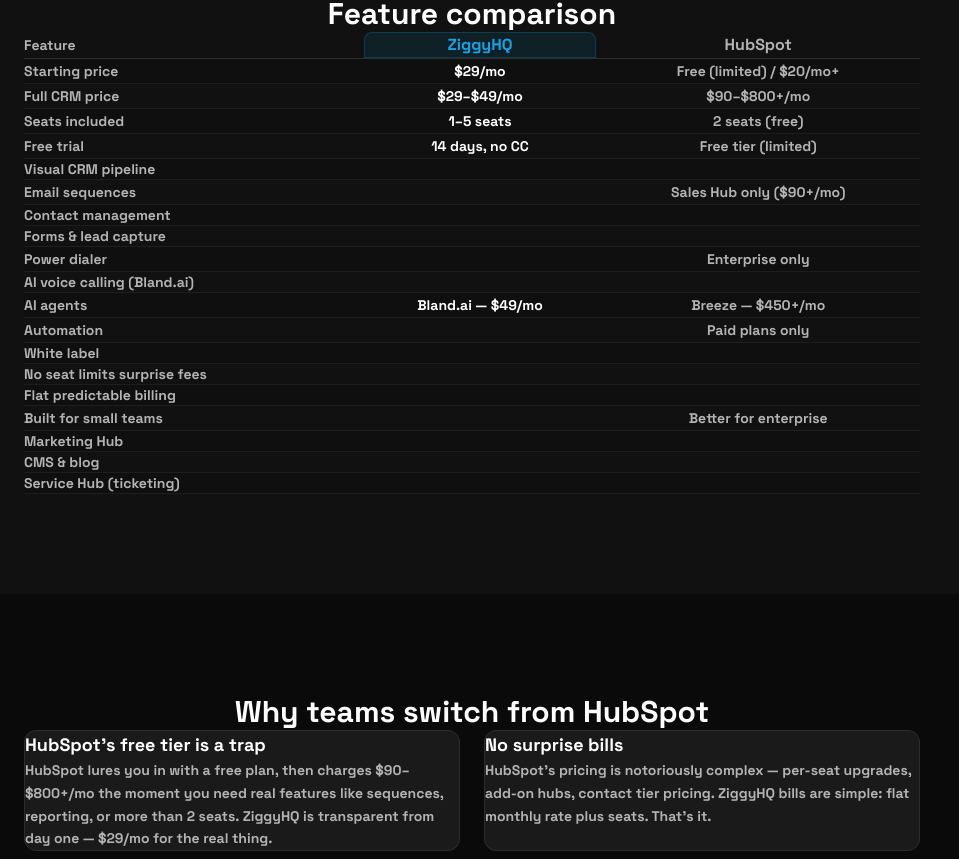
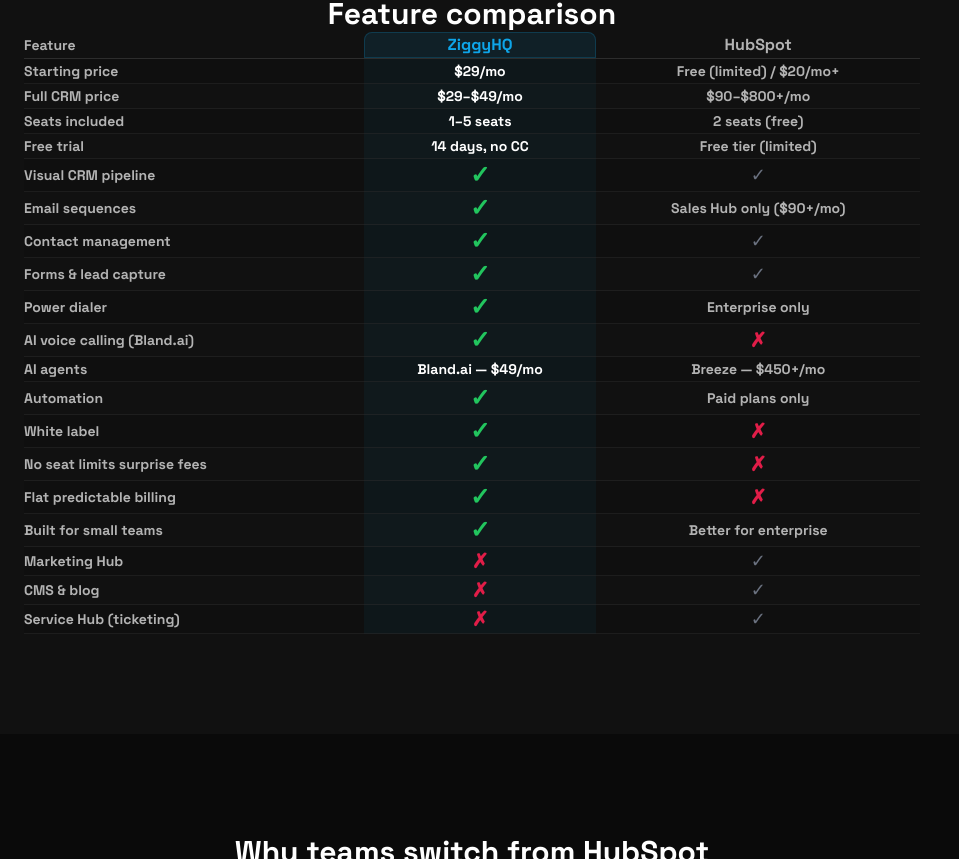
Before and after one commit to ziggytech-dotcom/ziggyhq-marketing, a Next.js app: page /compare/hubspot in a window 1280 px wide. Shown: the part 1491-2350 px from the top of the page, without its empty margins (0-959 px from the left). Built offline with nearby package versions, Linux system fonts and the light colour scheme.

Commit message:
feat: ZiggyHQ column highlight + bigger checkmarks on compare pages

```diff
--- a/app/compare/gohighlevel/page.tsx
+++ b/app/compare/gohighlevel/page.tsx
@@ -136,12 +136,12 @@
                 {comparisonRows.map((row, i) => (
                   <tr key={row.feature} className={`border-b border-[#2d2d2d]/50 ${i % 2 === 0 ? 'bg-[#0a0a0a]/30' : ''}`}>
                     <td className="py-3 px-4 text-[#b3b3b3] text-sm">{row.feature}</td>
-                    <td className="py-3 px-4 text-center">
+                    <td className="py-3 px-4 text-center bg-[#0ea5e9]/5">
                       {typeof row.ziggy === 'boolean' ? (
                         row.ziggy ? (
-                          <span className="text-[#22c55e] text-2xl font-bold"></span>
+                          <span className="text-[#22c55e] text-2xl font-bold">✓</span>
                         ) : (
-                          <span className="text-[#e11d48] text-2xl font-bold"></span>
+                          <span className="text-[#e11d48] text-xl font-bold">✗</span>
                         )
                       ) : (
                         <span className="text-white text-sm font-medium">{row.ziggy}</span>
@@ -150,9 +150,9 @@
                     <td className="py-3 px-4 text-center">
                       {typeof row.ghl === 'boolean' ? (
                         row.ghl ? (
-                          <span className="text-[#6b7280] text-xl"></span>
+                          <span className="text-[#6b7280] text-lg">✓</span>
                         ) : (
-                          <span className="text-[#e11d48] text-xl"></span>
+                          <span className="text-[#e11d48] text-xl font-bold">✗</span>
                         )
                       ) : (
                         <span className="text-[#b3b3b3] text-sm">{row.ghl}</span>
--- a/app/compare/hubspot/page.tsx
+++ b/app/compare/hubspot/page.tsx
@@ -148,12 +148,12 @@
                 {comparisonRows.map((row, i) => (
                   <tr key={row.feature} className={`border-b border-[#2d2d2d]/50 ${i % 2 === 0 ? 'bg-[#0a0a0a]/30' : ''}`}>
                     <td className="py-3 px-4 text-[#b3b3b3] text-sm">{row.feature}</td>
-                    <td className="py-3 px-4 text-center">
+                    <td className="py-3 px-4 text-center bg-[#0ea5e9]/5">
                       {typeof row.ziggy === 'boolean' ? (
                         row.ziggy ? (
-                          <span className="text-[#22c55e] text-2xl font-bold"></span>
+                          <span className="text-[#22c55e] text-2xl font-bold">✓</span>
                         ) : (
-                          <span className="text-[#e11d48] text-2xl font-bold"></span>
+                          <span className="text-[#e11d48] text-xl font-bold">✗</span>
                         )
                       ) : (
                         <span className="text-white text-sm font-medium">{row.ziggy}</span>
@@ -162,9 +162,9 @@
                     <td className="py-3 px-4 text-center">
                       {typeof row.hs === 'boolean' ? (
                         row.hs ? (
-                          <span className="text-[#6b7280] text-xl"></span>
+                          <span className="text-[#6b7280] text-lg">✓</span>
                         ) : (
-                          <span className="text-[#e11d48] text-xl"></span>
+                          <span className="text-[#e11d48] text-xl font-bold">✗</span>
                         )
                       ) : (
                         <span className="text-[#b3b3b3] text-sm">{row.hs}</span>
```
